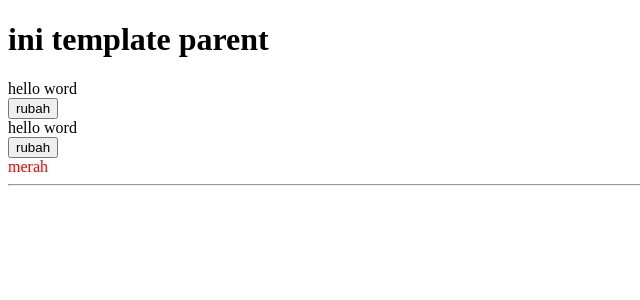
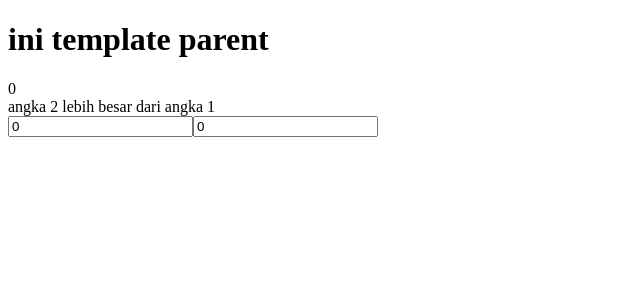
Before and after one commit to Fikri-mtwoo/vue-option-api, a Vue app: page / in a window 1280 px wide. Shown: the top 300 px of the page, without its empty margins (0-640 px from the left). Built offline with nearby package versions, Linux system fonts and the light colour scheme.

Commit message:
computed

```diff
--- a/src/App.vue
+++ b/src/App.vue
@@ -1,19 +1,22 @@
 <template>
   <h1>ini template parent</h1>
-  <HeaderTemplate title="hello word" />
+  <!-- <HeaderTemplate title="hello word" /> -->
   <!-- <HeaderTemplate :title="message" /> -->
    <!-- <HeaderTemplate v-for="buah in buahs" :key="buah" :title="buah"/> -->
-  <hr>
+  <!-- <hr> -->
   <!-- <BasicTemplate /> -->
+   <BlankTemplate/>
 </template>
 
 <script>
   import BasicTemplate from './components/BasicTemplate.vue';
   import HeaderTemplate from './components/HeaderTemplate.vue';
+  import BlankTemplate from './components/BlankTemplate.vue';
   export default {
     components : {
       BasicTemplate,
-      HeaderTemplate
+      HeaderTemplate,
+      BlankTemplate
     },
     data() {
       return {
--- /dev/null
+++ b/src/components/BlankTemplate.vue
@@ -0,0 +1,28 @@
+<template>
+    <div>{{ total }}</div>
+    <div>{{ banding }}</div>
+    <input type="number" v-model="numb1">
+    <input type="number" v-model="numb2">
+</template>
+<script>
+export default{
+    data() {
+        return {
+            numb1 : 0,
+            numb2 : 0
+        }
+    },
+    computed : {
+        total() {
+            return this.numb1 + this.numb2
+        },
+        banding() {
+            if(this.numb1 > this.numb2){
+                return "angka 1 lebih besar dari angka 2"
+            }else{
+                return "angka 2 lebih besar dari angka 1"
+            }
+        }
+    }
+}
+</script>
```
